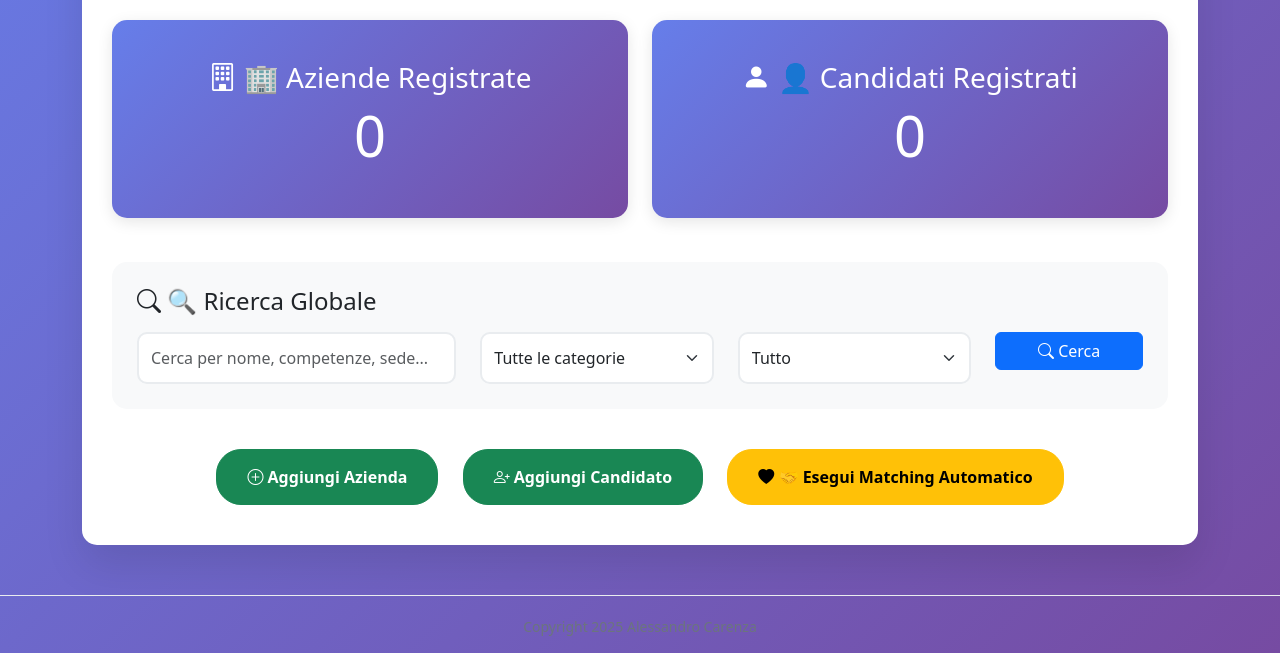
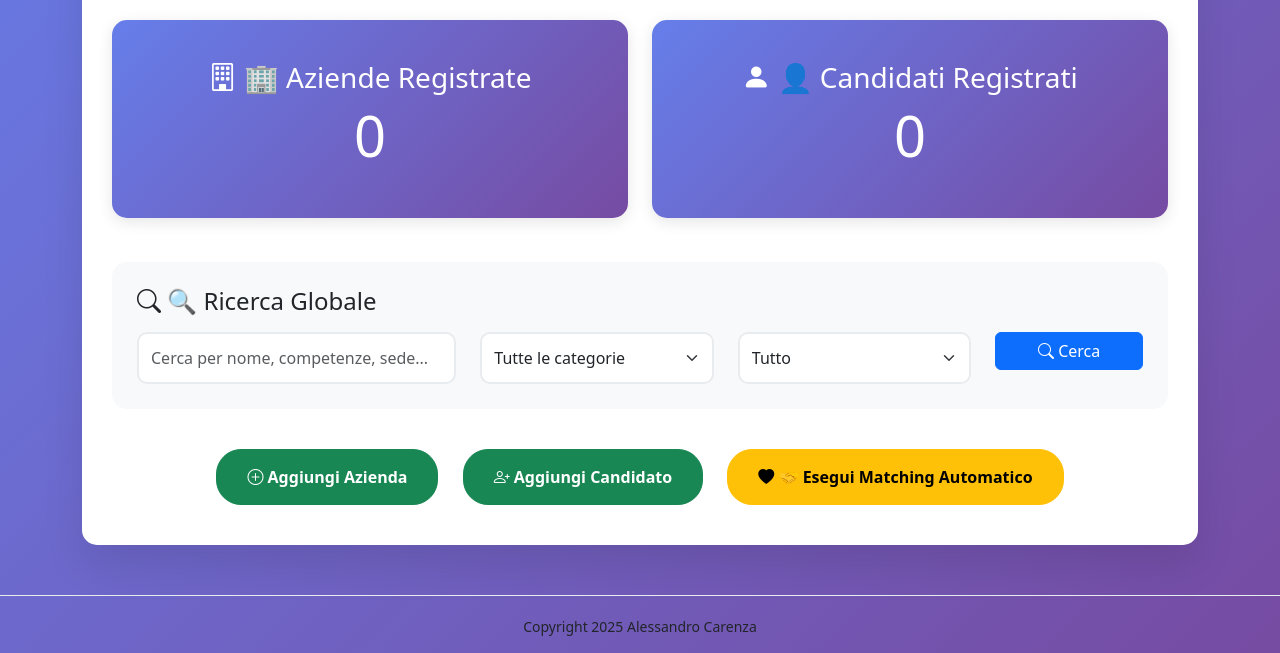
Before and after one commit to alessandrocarenza81/jobmatch2025, a plain HTML site: page index.html in a window 1280 px wide. Shown: the part 320-973 px from the top of the page. Drawn offline with nearby package versions, Linux system fonts and the light colour scheme.

Commit message:
Add files via upload

```diff
--- a/index.html
+++ b/index.html
@@ -126,7 +126,7 @@
             margin-top: 50px;
             padding-top: 20px;
             border-top: 1px solid #e9ecef;
-            color: #6c757d;
+            color: #white;
             font-size: 14px;
         }
 
```
